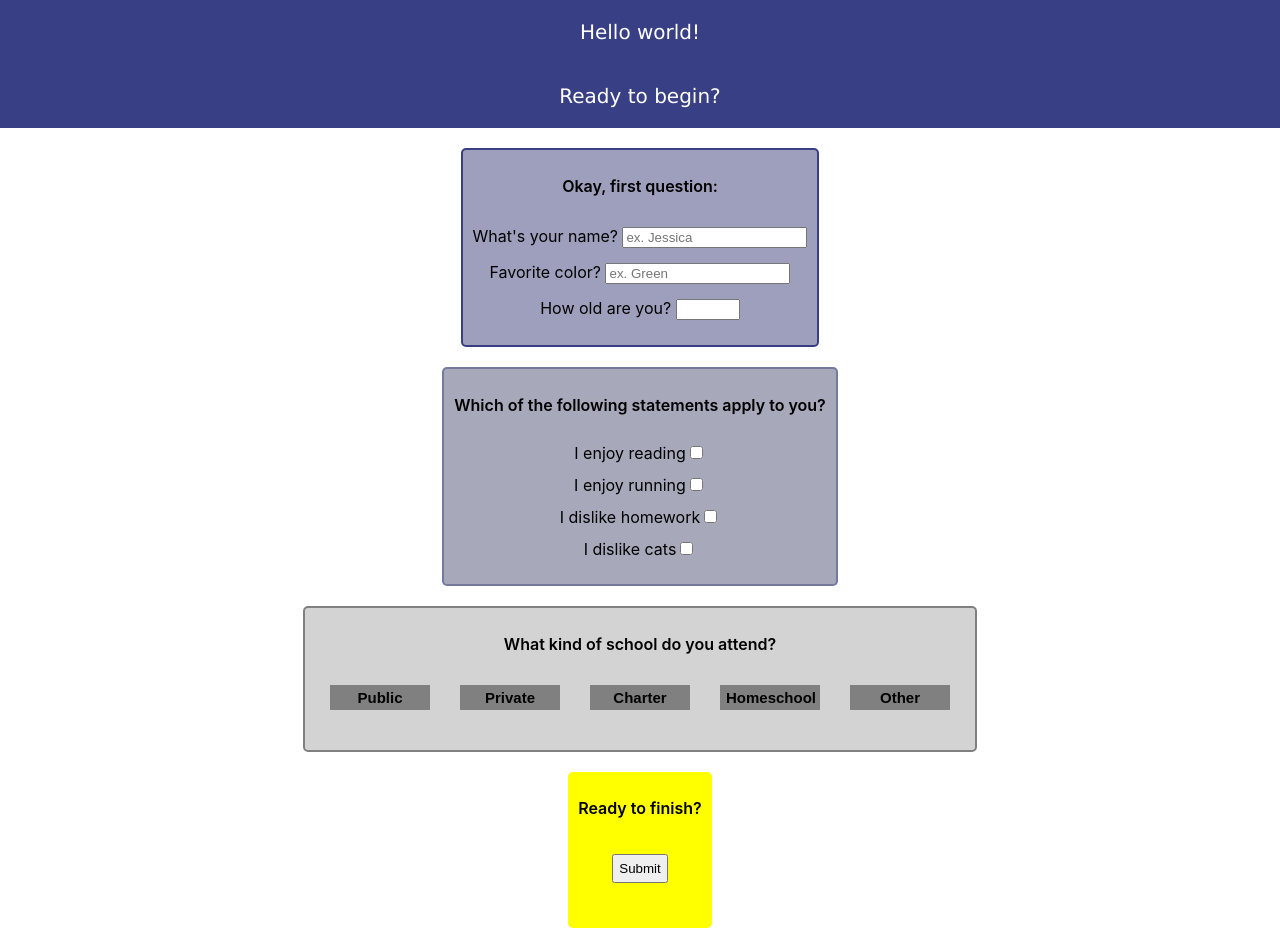
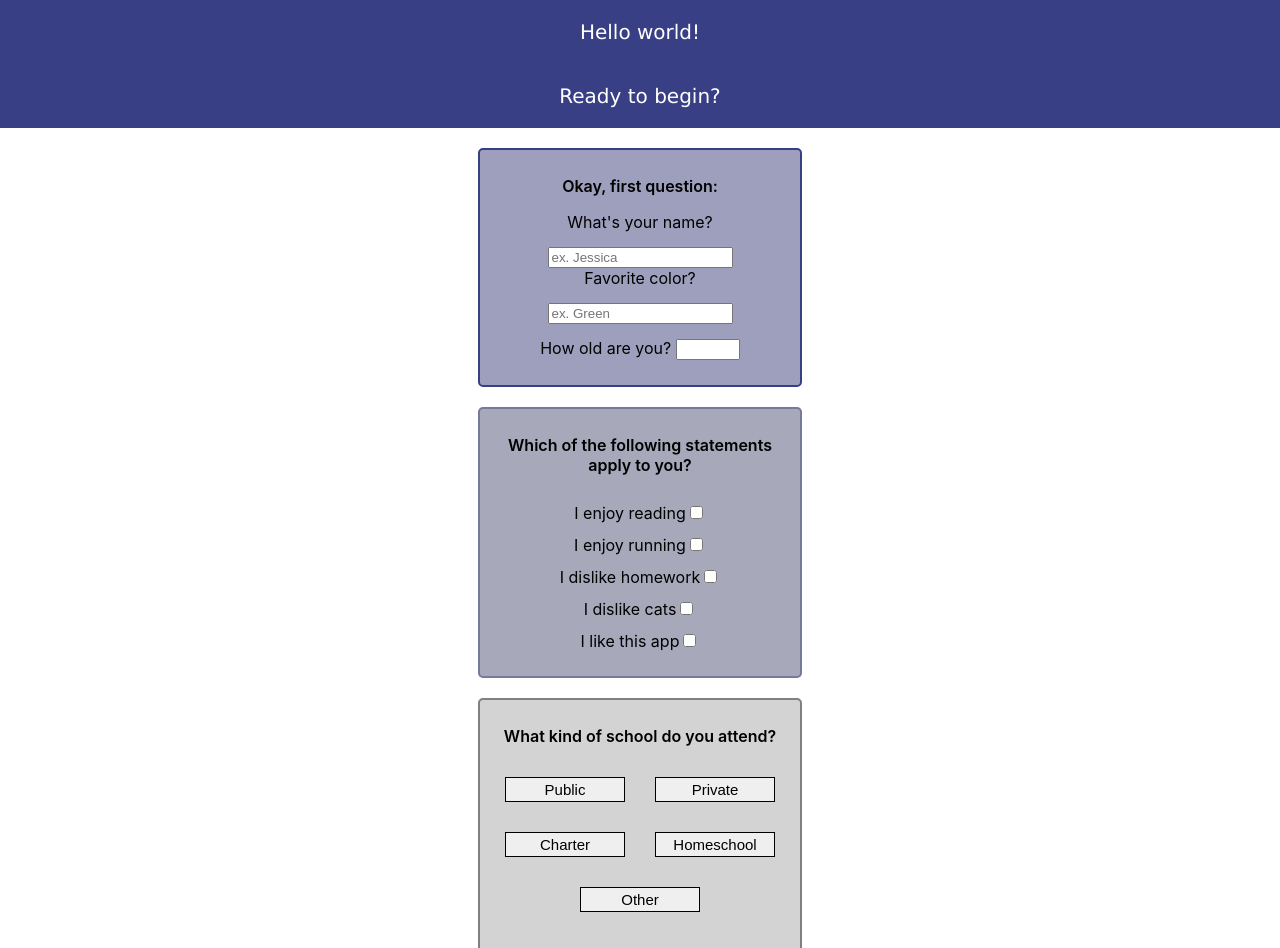
Before and after one commit to natwal7/MyReactApp, a React (Create React App) app: page / in a window 1280 px wide. Shown: the top 948 px of the page. Built offline with nearby package versions, Linux system fonts and the light colour scheme.

Commit message:
test three

```diff
--- a/main.js
+++ /dev/null
@@ -1,5 +0,0 @@
-import React from 'react';
-import ReactDOM from 'react-dom';
-import App from './App';
-
-ReactDOM.render(<App />, document.getElementById('root'));
--- a/src/App.css
+++ b/src/App.css
@@ -34,7 +34,7 @@
 }
 
 .initialQuestions, .checkboxQuestions, .schoolType, .submit {
-  width: fit-content;
+  width: 300px;
   margin: 0 auto;
   height: fit-content;
   padding: 10px;
@@ -56,13 +56,18 @@ label, input {
 }
 
 .submit {
-  background-color: yellow;
+  background-color: white;
+  border: 5px darkblue double;
 }
 
 input[type="submit"] {
   padding: 5px;
   margin: 20px;
+  width: 100px;
+  font-size: 20px;
+  background-color: #4f54888e;
 }
+
 
 .check {
   width: 30px;
@@ -70,7 +75,7 @@ input[type="submit"] {
   border-left: 6px solid green;
   border-bottom: 6px solid green;
   transform: rotate(-45deg);
-  margin-left: 105px;
+  margin-left: 215px;
   margin-top: -50px;
   margin-bottom: 20px;
   position: absolute;
@@ -81,20 +86,35 @@ input[type="submit"] {
 } */
 
 .button-on{
-  background-color:white;
+  background-color: #4f54888e;
   border: 3px #383f85 solid;
 }
 
 .button-off{
-  background-color: gray;
+  background-color: light gray;
+
 }
 
 .button-on, .button-off{
   height: 25px;
-  width: 100px;
+  width: 120px;
   margin: 15px;
   border: none;
   font-size: 15px;
+  padding: 3px;
   color: black;
+  font-weight: 300;
+  border: 1.5px black solid;
+}
+
+.hooray{
+  background-color: #383f85;
+  width: 100px;
+  height: fit-content;
+  padding: 10px;
+  margin: 0 auto;
+  margin-top: 10px;
+  border-radius: 5px;
+  color: white;
   font-weight: 600;
 }
--- a/src/App.js
+++ b/src/App.js
@@ -2,11 +2,10 @@ import logo from './logo.svg';
 import './App.css';
 import Multibutton from './Multibutton';
 import SubmitButton from './SubmitButton';
-import { useState } from "react";
+
+import ConditionalCheck from './conditionalCheck';
 
 function App() {
-
-
 
   return (
     <div className="App">
@@ -41,6 +40,10 @@ function App() {
           <br />
           <label>I dislike cats</label>
           <input type="checkbox"></input>
+          <br/>
+
+
+          <ConditionalCheck/>
         </div>
         <div className="schoolType">
           <p className="sectionTitle">What kind of school do you attend?</p>
--- /dev/null
+++ b/src/conditionalCheck.js
@@ -0,0 +1,22 @@
+import React from "react";
+import { useState } from "react";
+
+function ConditionalCheck(props) {
+    const [showCheck, setshowCheck] = useState(false);
+
+    function handleSubmit() {
+        setshowCheck(true);
+        setTimeout(() => { setshowCheck(false) }, 5000);
+    }
+
+    return (
+        <div>
+            <label>I like this app</label>
+            <input type="checkbox" onClick={handleSubmit}></input>
+            {showCheck && <div className="hooray">YAY!</div>}
+        </div>
+
+    );
+}
+
+export default ConditionalCheck;
```
